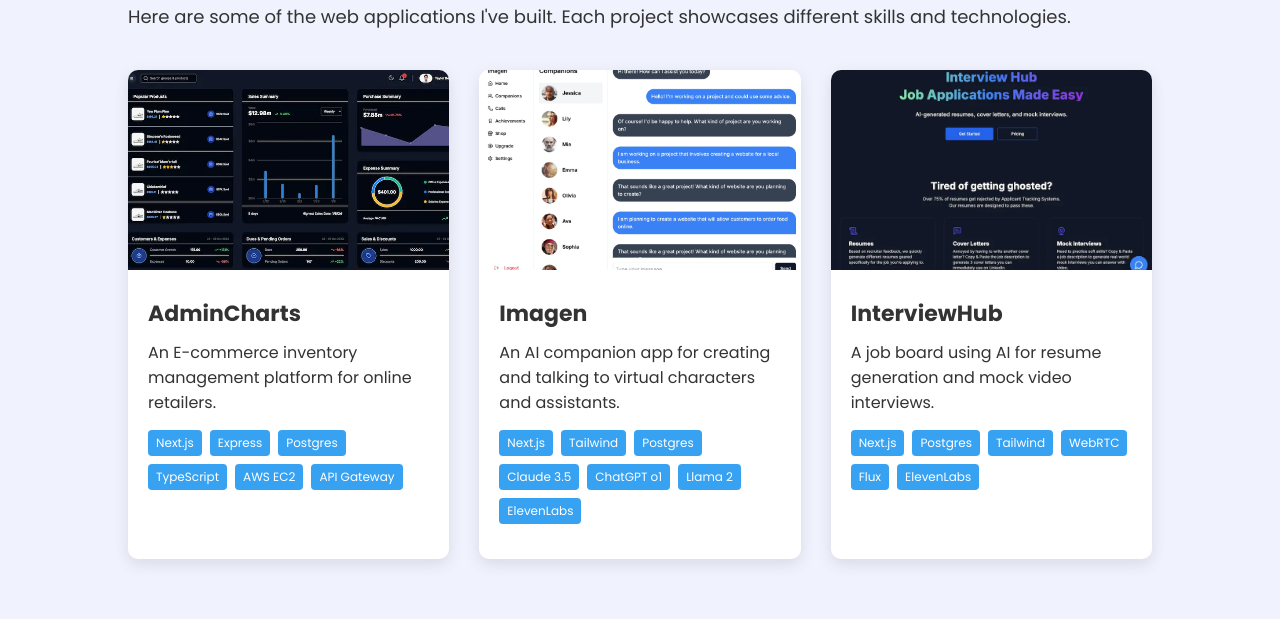
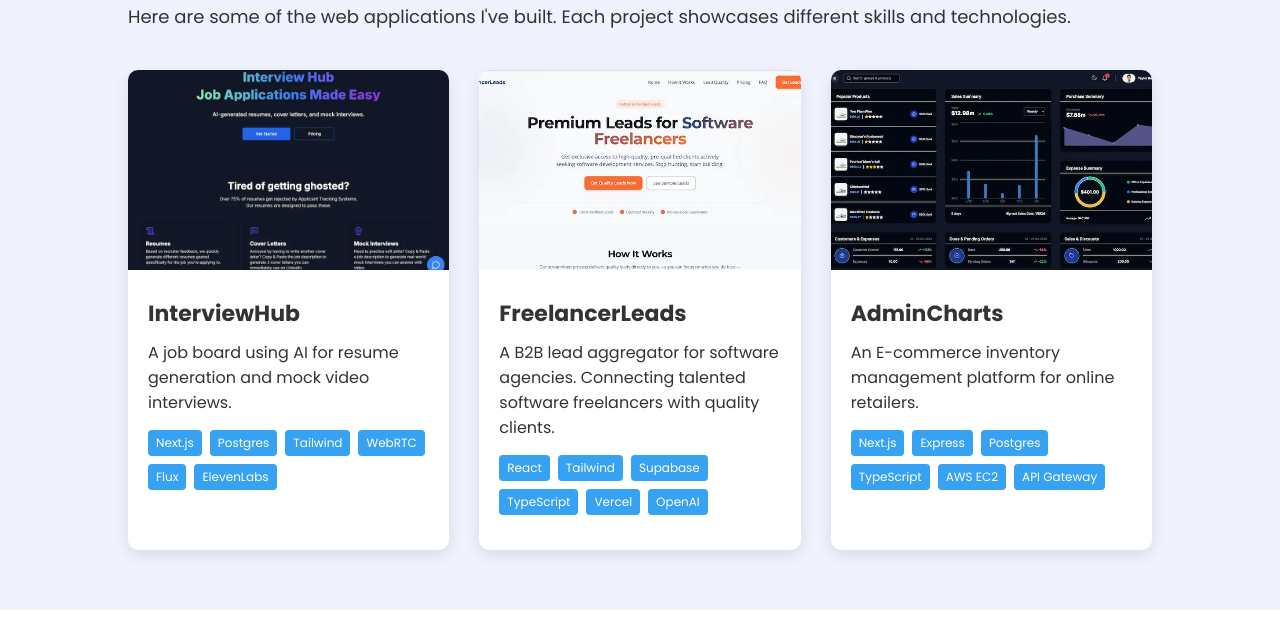
Before and after one commit to TaylorBeck/TaylorBeck.github.io, a plain HTML site: page portfolio.html in a window 1280 px wide. Shown: the part 209-828 px from the top of the page. Drawn offline with nearby package versions, Linux system fonts and the light colour scheme.

Commit message:
Update portfolio

```diff
--- a/portfolio.html
+++ b/portfolio.html
@@ -51,6 +51,40 @@
 
           <div class="portfolio-grid">
             <div class="portfolio-item animate-item">
+              <img src="interviewhub.webp" alt="Interview Hub">
+              <div class="portfolio-item-content">
+                <h3>InterviewHub</h3>
+                <p>A job board using AI for resume generation and mock video interviews.</p>
+                <div class="portfolio-item-tags">
+                  <span>Next.js</span>
+                  <span>Postgres</span>
+                  <span>Tailwind</span>
+                  <span>WebRTC</span>
+                  <span>Flux</span>
+                  <span>ElevenLabs</span>
+                </div>
+              </div>
+            </div>
+
+            <a href="https://freelancerleads.com" target="_blank" rel="noopener noreferrer" class="portfolio-link">
+              <div class="portfolio-item animate-item">
+                <img src="freelancerleads.webp" alt="Freelancer Leads">
+                <div class="portfolio-item-content">
+                  <h3>FreelancerLeads</h3>
+                  <p>A B2B lead aggregator for software agencies. Connecting talented software freelancers with quality clients.</p>
+                  <div class="portfolio-item-tags">
+                    <span>React</span>
+                    <span>Tailwind</span>
+                    <span>Supabase</span>
+                    <span>TypeScript</span>
+                    <span>Vercel</span>
+                    <span>OpenAI</span>
+                  </div>
+                </div>
+              </div>
+            </a>
+
+            <div class="portfolio-item animate-item">
               <img src="inventory.webp" alt="Admin Charts">
               <div class="portfolio-item-content">
                 <h3>AdminCharts</h3>
@@ -65,39 +99,6 @@
                 </div>
               </div>
             </div>
-
-            <div class="portfolio-item animate-item">
-              <img src="imagen.webp" alt="Imagen">
-              <div class="portfolio-item-content">
-                <h3>Imagen</h3>
-                <p>An AI companion app for creating and talking to virtual characters and assistants.</p>
-                <div class="portfolio-item-tags">
-                  <span>Next.js</span>
-                  <span>Tailwind</span>
-                  <span>Postgres</span>
-                  <span>Claude 3.5</span>
-                  <span>ChatGPT o1</span>
-                  <span>Llama 2</span>
-                  <span>ElevenLabs</span>
-                </div>
-              </div>
-            </div>
-
-            <div class="portfolio-item animate-item">
-              <img src="interviewhub.webp" alt="Interview Hub">
-              <div class="portfolio-item-content">
-                <h3>InterviewHub</h3>
-                <p>A job board using AI for resume generation and mock video interviews.</p>
-                <div class="portfolio-item-tags">
-                  <span>Next.js</span>
-                  <span>Postgres</span>
-                  <span>Tailwind</span>
-                  <span>WebRTC</span>
-                  <span>Flux</span>
-                  <span>ElevenLabs</span>
-                </div>
-              </div>
-            </div>
           </div>
         </div>
       </section>
--- a/style.css
+++ b/style.css
@@ -948,6 +948,17 @@
 .portfolio-item:nth-child(3) { transition-delay: 0.3s; }
 .portfolio-item:nth-child(4) { transition-delay: 0.4s; }
 
+.portfolio-link {
+  text-decoration: none;
+  color: white;
+  color: inherit;
+  display: block;
+}
+
+.portfolio-link:hover {
+  scale: 103%;
+}
+
 /* Contact styles */
 .contact {
   min-height: 100vh;
```
Also changed, not shown: freelancerleads.webp (added).
